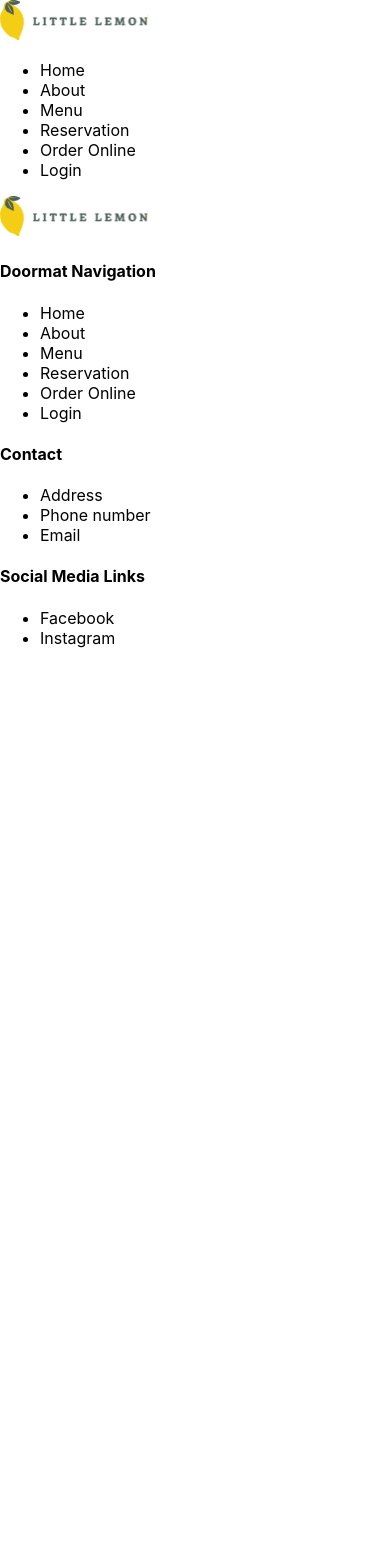
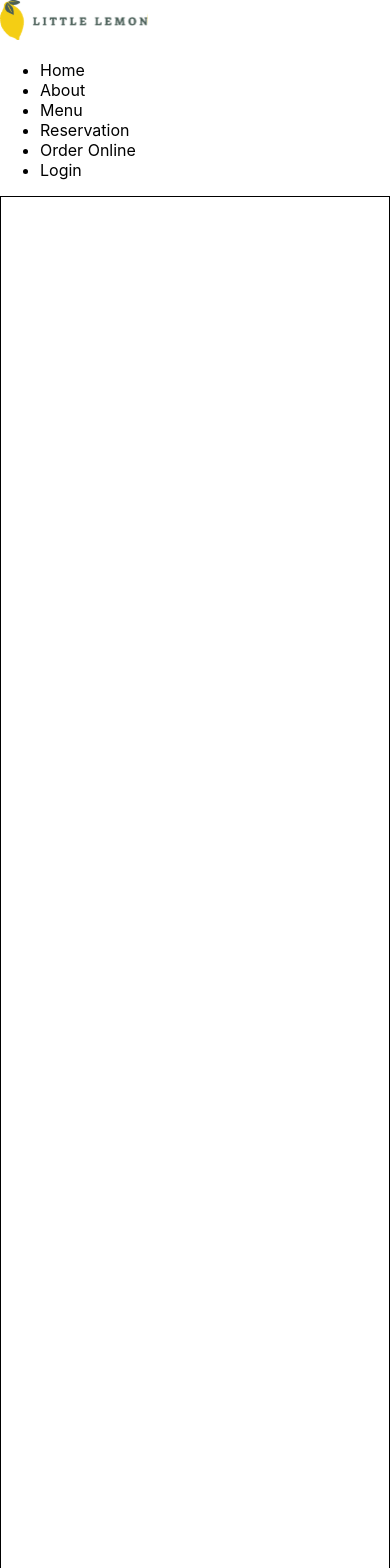
Before and after one commit to Nedhel/capstone-project, a React (Create React App) app: page / in a window 390 px wide. Shown: the top 1568 px of the page. Before the commit the page ends 844 px from the top, so only its background shows below. Built offline with nearby package versions, Linux system fonts and the light colour scheme.

Commit message:
Styling and Responsiveness week 2

```diff
--- a/src/App.css
+++ b/src/App.css
@@ -1,38 +1,25 @@
-.App {
-  text-align: center;
-}
-
-.App-logo {
-  height: 40vmin;
-  pointer-events: none;
-}
-
-@media (prefers-reduced-motion: no-preference) {
-  .App-logo {
-    animation: App-logo-spin infinite 20s linear;
-  }
-}
-
-.App-header {
-  background-color: #282c34;
-  min-height: 100vh;
+.mainContainer{
   display: flex;
   flex-direction: column;
-  align-items: center;
+  justify-content: space-evenly;
+  border: 1px solid black;
+}
+.heroContainer{
+  display: flex;
   justify-content: center;
-  font-size: calc(10px + 2vmin);
-  color: white;
+  background-color: #495E57;
 }
-
-.App-link {
-  color: #61dafb;
+.highlightsContainer{
+  display: grid;
+  grid-template-columns: repeat(3,150px);
+  grid-template-rows: 200px 500px;
 }
-
-@keyframes App-logo-spin {
-  from {
-    transform: rotate(0deg);
-  }
-  to {
-    transform: rotate(360deg);
-  }
+.aboutContainer{
+  display: flex;
+  justify-content: center;
 }
+.testimonialsContainer{
+  display: grid;
+  grid-template-columns: repeat(4, 200px);
+  grid-template-rows: 200px 500px;
+}
--- a/src/components/AboutSeccion.jsx
+++ b/src/components/AboutSeccion.jsx
@@ -1,5 +1,5 @@
 export function AboutSeccion(){
     return(
-        <section></section>
+        <section className="aboutContainer"></section>
     )
 }
--- a/src/components/HeroSeccion.jsx
+++ b/src/components/HeroSeccion.jsx
@@ -1,5 +1,5 @@
 export function HeroSeccion(){
     return(
-        <section></section>
+        <section className="heroContainer"></section>
     )
 }
--- a/src/components/HighlightsSeccion.jsx
+++ b/src/components/HighlightsSeccion.jsx
@@ -1,5 +1,5 @@
 export function HighlightsSeccion(){
     return(
-        <section></section>
+        <section className="highlightsContainer"></section>
     )
 }
--- a/src/components/Main.jsx
+++ b/src/components/Main.jsx
@@ -5,7 +5,7 @@ import {AboutSeccion} from './AboutSeccion'
 
 export default function Main(){
     return(
-        <main>
+        <main className='mainContainer'>
             <HeroSeccion />
             <HighlightsSeccion />
             <TestimonialsSeccion />
--- a/src/components/TestimonialsSeccion.jsx
+++ b/src/components/TestimonialsSeccion.jsx
@@ -1,5 +1,5 @@
 export function TestimonialsSeccion(){
     return(
-        <section></section>
+        <section className="testimonialsContainer"></section>
     )
 }
```
